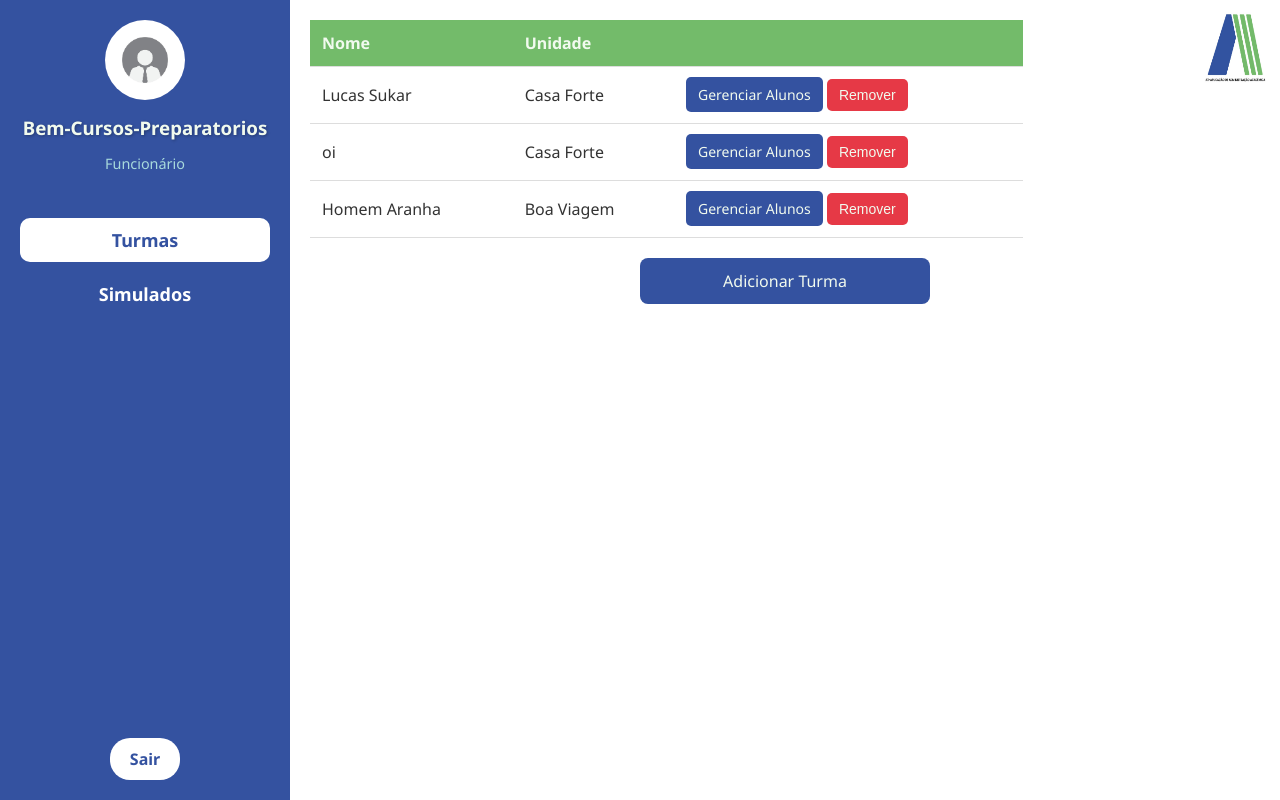
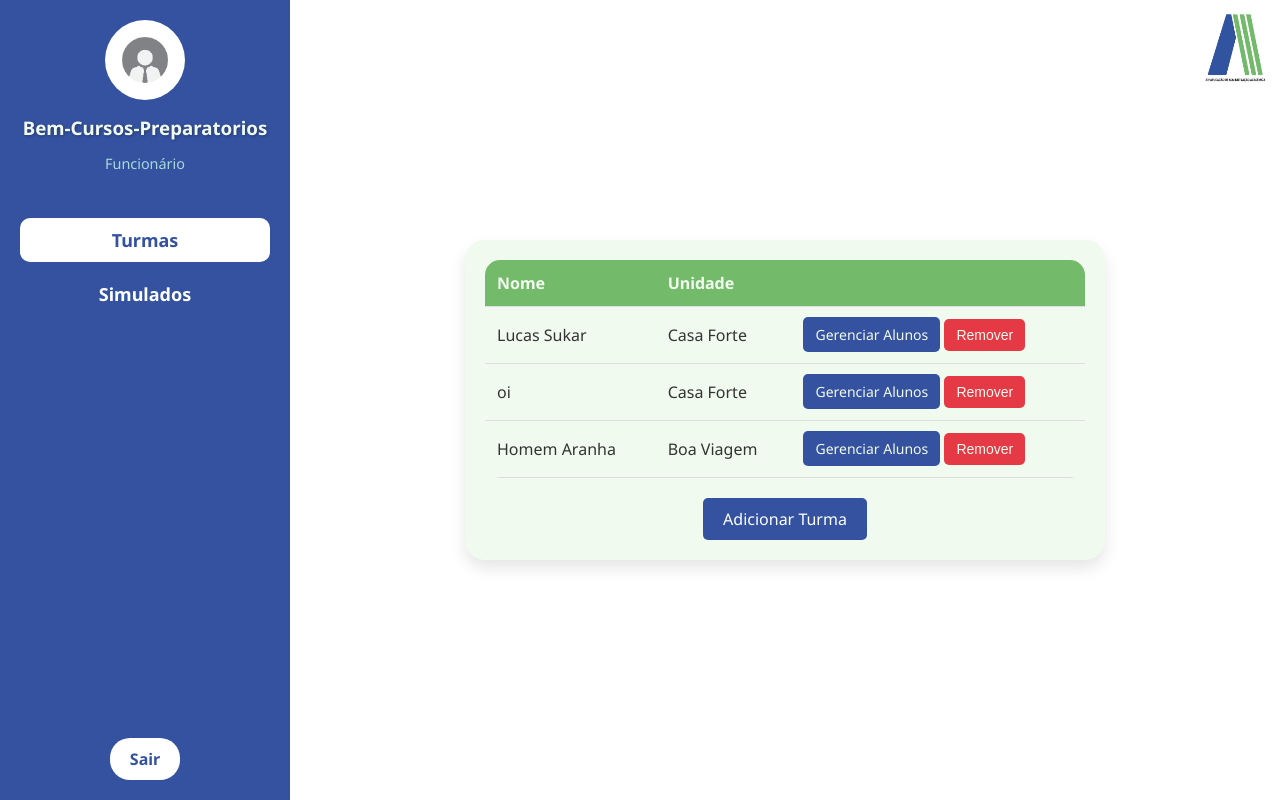
Before and after one commit to andrecastrom06/BEM-Cursos-Preparatorios, a Django app: page /cadastros/turmas/ in a window 1280 px wide. Run offline with Django 4.2, Linux system fonts and the light colour scheme; a user stored in the database is signed in; data comes from the database, SQL or seed files in the repository; both versions use the stored data as it was after the commit; parts of the project's set-up code (start-up, migrations or seed data) failed here and were passed over.

Commit message:
Centralização das tables

```diff
--- a/BemCursos/cadastros/templates/turmas.html
+++ b/BemCursos/cadastros/templates/turmas.html
@@ -114,29 +114,28 @@
     margin: 0;
     padding: 20px;
     background-color: #ffffff;
+    display: flex;
+    justify-content: center;
+    align-items: center;
 }
 
-        /* Table Styles */
 .table-container {
-            margin: 0 auto;
     display: flex;
+    flex-direction: column;
     padding: 20px;
-            max-width: 800px;
+    width: 80%;
+    max-width: 600px;
     background-color: #f1faee;
-            border-radius: 10px;
+    border-radius: 20px;
     box-shadow: 0 0.5rem 1rem rgba(0, 0, 0, 0.1);
-            margin: 0;
-            justify-content: center;
-            max-width: 800px;
     align-items: center;
 }
 
 table {
-            width: 75%;
-            height: 20%;
+    width: 100%;
     border-collapse: collapse;
-            margin-bottom: 20px;
     border-radius: 15px;
+    overflow: hidden; /* Para manter o arredondamento nos cantos */
 }
 
 th, td {
@@ -149,7 +148,6 @@
     background-color: var(--card-bg);
     color: #f1faee;
     font-weight: bold;
-            height: 20%;
 }
 
         /* Buttons */
@@ -182,20 +180,19 @@
         }
 
         .add-turma {
+            text-decoration: none;
             display: block;
+            margin: 20px auto 0 auto;
+            background-color: var(--primary-bg);
+            color: white;
+            padding: 10px 20px;
+            border: none;
+            border-radius: 5px;
+            cursor: pointer;
             text-align: center;
-            background-color: var(--primary-bg);
-            color: #f1faee;
-            padding: 12px 20px;
-            border-radius: 8px;
-            text-decoration: none;
-            width: 250px;
-            margin: 20px auto;
-            transition: background-color 0.3s ease;
         }
-
         .add-turma:hover {
-            background-color: #1d7874;
+            background-color: #2e901f;
         }
 
         /* Modal */
@@ -261,10 +258,10 @@
         <a href="{% url 'login' %}">Sair</a>
     </div>
 
-    <!-- Main Content -->
     <div class="container">
         <img src="{% static 'img/A3.jpg' %}" alt="A3" style="height: 10%; width: 5.5%; position: absolute; top: 10px; right: 10px;">
 
+        <div class="table-container">
             <table>
                 <thead>
                     <tr>
@@ -286,8 +283,8 @@
                     {% endfor %}
                 </tbody>
             </table>
-
             <a href="{% url 'adicionar_turma' %}" class="add-turma">Adicionar Turma</a>
+        </div>
     </div>
     <div id="confirm-modal" class="modal">
         <div class="modal-content">
```
Also changed, not shown: BemCursos/db.sqlite3. Lines whose indentation alone changed are shown as unchanged.
